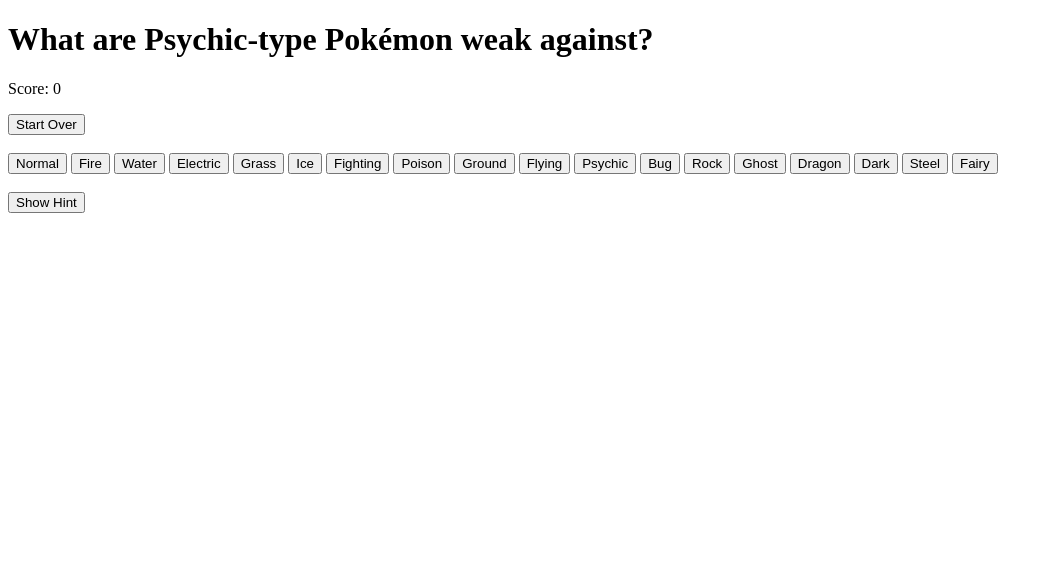
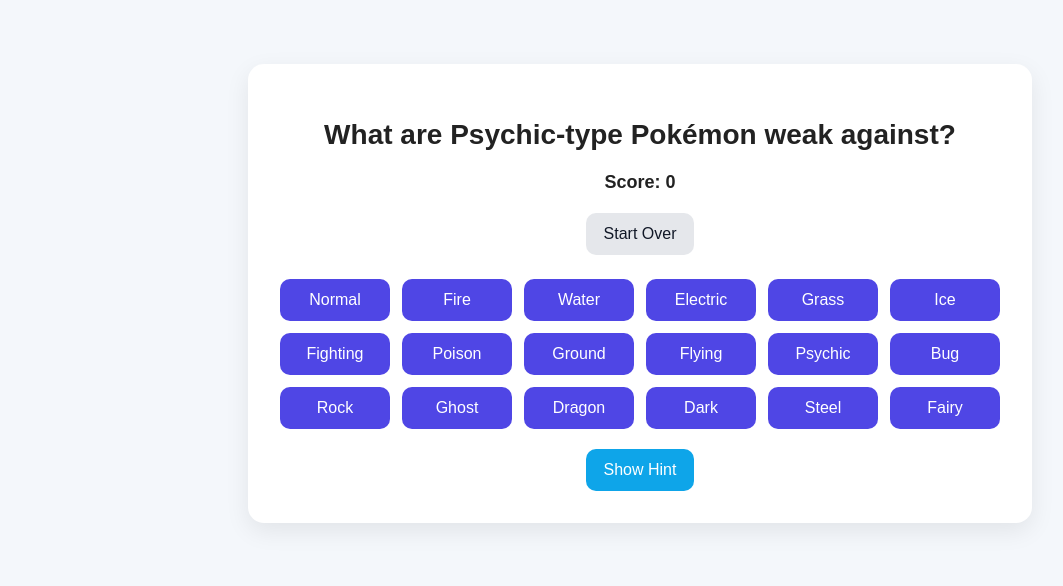
Before and after one commit to senafunakubo/poke-type-game, a Flask app: page / in a window 1280 px wide. Shown: the top 586 px of the page, without its empty margins (0-1063 px from the left). Run offline with Flask 3, Linux system fonts and the light colour scheme.

Commit message:
Add basic styling

```diff
--- a/static/style.css
+++ b/static/style.css
@@ -0,0 +1,88 @@
+body {
+  font-family: Arial, sans-serif;
+  background: #f4f7fb;
+  margin: 0;
+  padding: 24px;
+  color: #222;
+}
+
+.container {
+  max-width: 720px;
+  margin: 40px auto;
+  background: #ffffff;
+  padding: 32px;
+  border-radius: 16px;
+  box-shadow: 0 8px 24px rgba(0, 0, 0, 0.08);
+  text-align: center;
+}
+
+h1 {
+  font-size: 28px;
+  line-height: 1.4;
+  margin-bottom: 16px;
+}
+
+.score {
+  font-size: 18px;
+  font-weight: bold;
+  margin-bottom: 20px;
+}
+
+.top-actions {
+  margin-bottom: 24px;
+}
+
+.answer-form {
+  margin-bottom: 20px;
+}
+
+.button-grid {
+  display: flex;
+  flex-wrap: wrap;
+  justify-content: center;
+  gap: 12px;
+}
+
+button {
+  border: none;
+  border-radius: 10px;
+  padding: 12px 18px;
+  font-size: 16px;
+  cursor: pointer;
+  transition: transform 0.1s ease, opacity 0.2s ease;
+}
+
+button:hover {
+  opacity: 0.92;
+  transform: translateY(-1px);
+}
+
+.type-btn {
+  background: #4f46e5;
+  color: white;
+  min-width: 110px;
+}
+
+.hint-btn {
+  background: #0ea5e9;
+  color: white;
+}
+
+.next-btn {
+  background: #16a34a;
+  color: white;
+}
+
+.secondary-btn {
+  background: #e5e7eb;
+  color: #111827;
+}
+
+.result {
+  margin: 24px 0;
+  font-size: 18px;
+  line-height: 1.6;
+  background: #f8fafc;
+  padding: 16px;
+  border-radius: 12px;
+}
--- a/templates/index.html
+++ b/templates/index.html
@@ -3,39 +3,40 @@
 <head>
   <meta charset="UTF-8">
   <title>Pokemon Type Game</title>
+  <link rel="stylesheet" href="{{ url_for('static', filename='style.css') }}">
 </head>
 <body>
+  <div class="container">
     <h1>{{ question }}</h1>
-    <p>Score: {{ score }}</p>
+    <p class="score">Score: {{ score }}</p>
 
-    <form method="POST" action="/restart">
-      <button type="submit">Start Over</button>
+    <form method="POST" action="/restart" class="top-actions">
+      <button type="submit" class="secondary-btn">Start Over</button>
     </form>
 
     {% if not result %}
-    <br>
-    <form method="POST" action="/">
+      <form method="POST" action="/" class="answer-form">
+        <div class="button-grid">
           {% for t in types %}
-        <button type="submit" name="user_answer" value="{{ t }}">
+            <button type="submit" name="user_answer" value="{{ t }}" class="type-btn">
               {{ t }}
             </button>
           {% endfor %}
+        </div>
       </form>
-    <br>
-  {% endif %}
 
-  {% if not result %}
       <form method="POST" action="/hint">
-    <button type="submit">Show Hint</button>
+        <button type="submit" class="hint-btn">Show Hint</button>
       </form>
     {% endif %}
 
     {% if result %}
-    <p>{{ result }}</p>
+      <p class="result">{{ result }}</p>
 
       <form method="POST" action="/next">
-      <button type="submit">Next Question</button>
+        <button type="submit" class="next-btn">Next Question</button>
       </form>
     {% endif %}
+  </div>
 </body>
 </html>
```
Also changed, not shown: 1 other file. Lines whose indentation alone changed are shown as unchanged.
